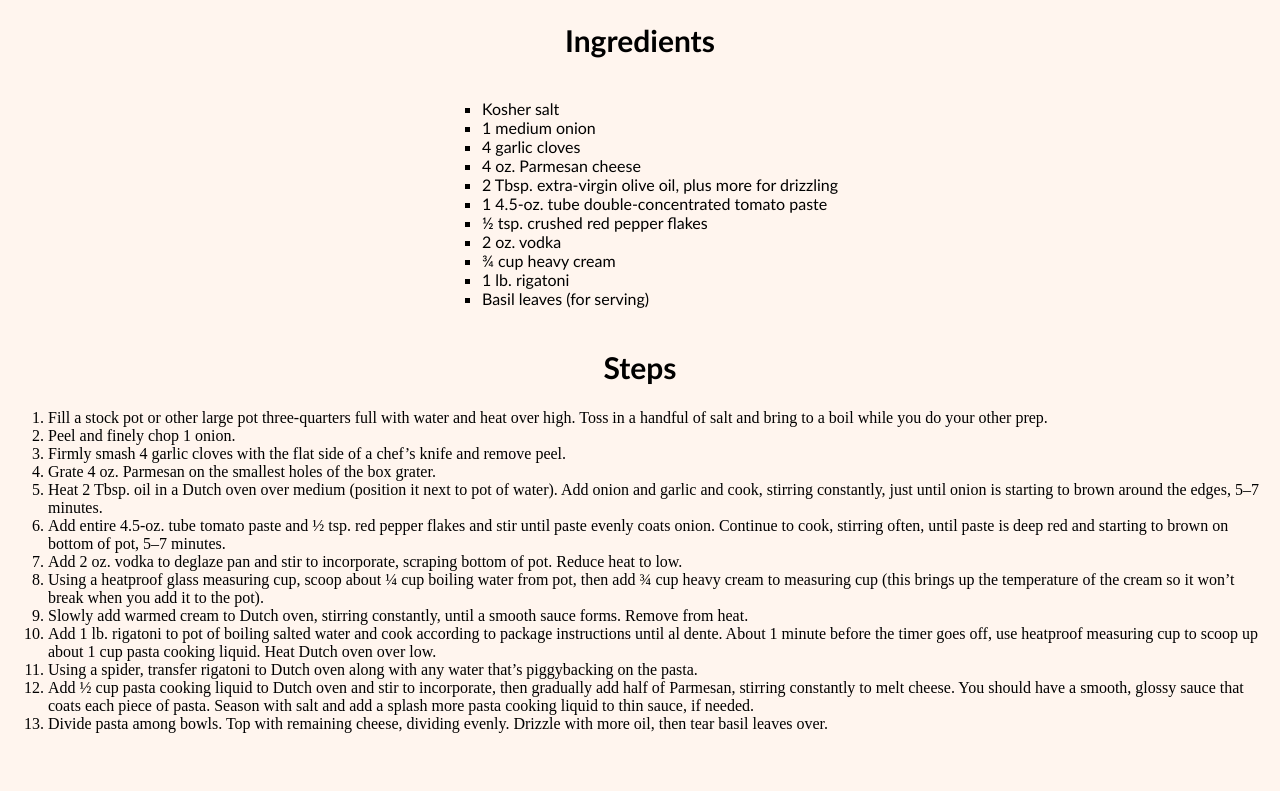
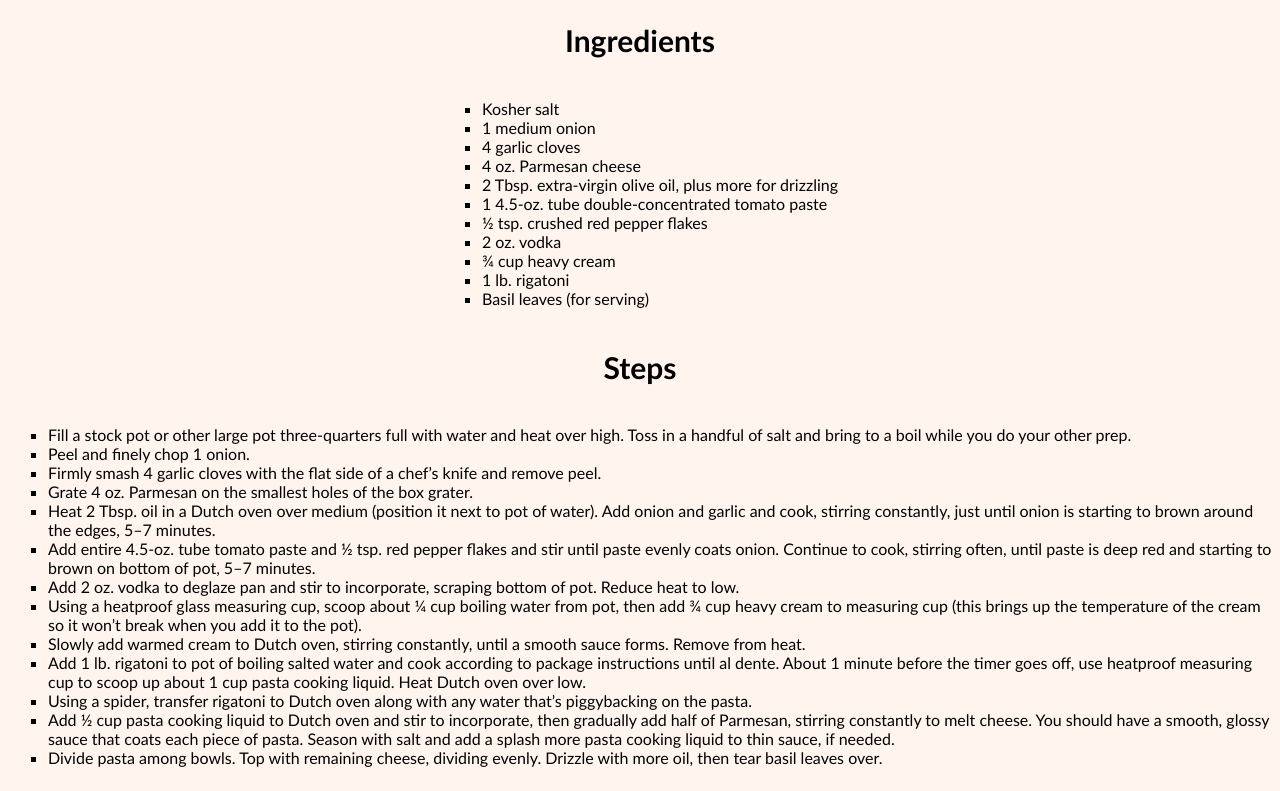
Before and after one commit to sh-biswas/TOPRecipes, a plain HTML site: page recipes/vodkapasta/vodkapasta.html in a window 1280 px wide. Shown: the part 836-1627 px from the top of the page. Before the commit the page ends 1585 px from the top, so only its background shows below. Drawn offline with Linux system fonts and the light colour scheme.

Commit message:
Change css for steps

```diff
--- a/recipes/vodkapasta/vodkapasta.html
+++ b/recipes/vodkapasta/vodkapasta.html
@@ -28,6 +28,7 @@
             </ul>
         </div>
         <h2>Steps</h2>
+        <div class="steps">
             <ol>
                 <li>Fill a stock pot or other large pot three-quarters full with water and heat over high. Toss in a handful
                 of salt and bring to a boil while you do your other prep.</li>
@@ -50,5 +51,6 @@
                 to thin sauce, if needed.</li>
                 <li>Divide pasta among bowls. Top with remaining cheese, dividing evenly. Drizzle with more oil, then tear basil leaves over.</li>
             </ol>
+        </div>
     </body>
 </html>
--- a/style.css
+++ b/style.css
@@ -30,11 +30,11 @@ h2 {
     text-align: center;
 }
 
-div.ingredients {
+div.ingredients, div.steps {
     text-align: center;
 }
 
-ul {
+ul, ol {
     display: inline-block;
 	text-align: left;
     list-style-type: square;
```
Also changed, not shown: recipes/fettuccinealfredo/fettuccinealfredo.html (+2 -0 lines), recipes/mushroomstrog/mushroomstrog.html (+2 -0 lines). Lines whose indentation alone changed are shown as unchanged.
